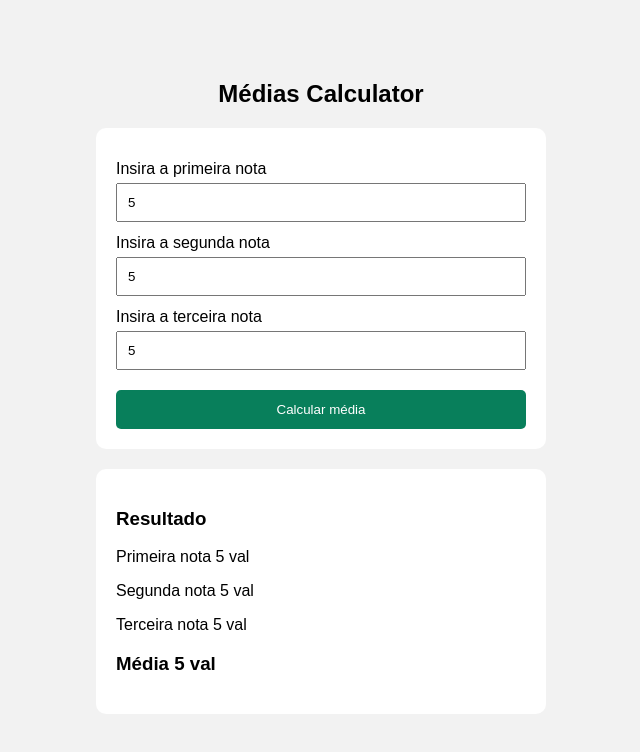
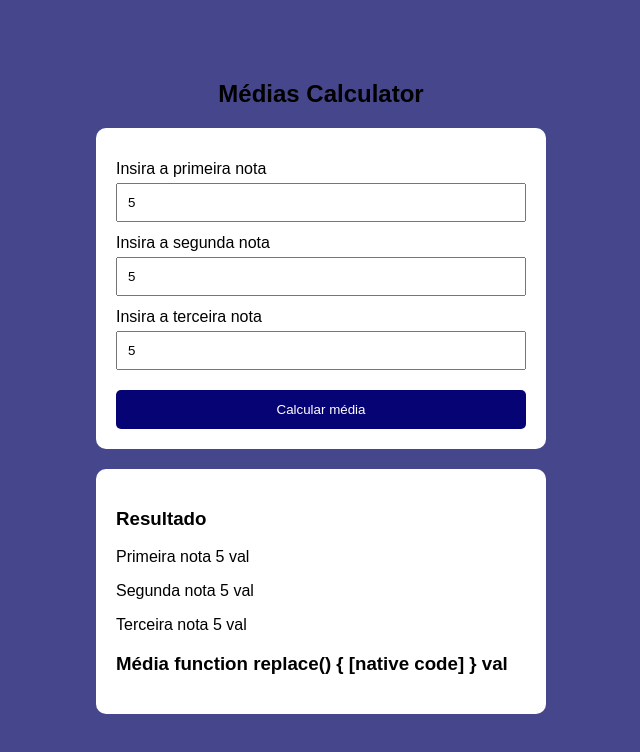
Before and after one commit to nsemojoao/mediaprojeto, a plain HTML site: page index.html in a window 1280 px wide. Both pictures are taken after typing "5", "5", "5" into the empty fields and a click on the button "Calcular média". Shown: the whole page, without its empty margins (319-959 px from the left). Drawn offline with Linux system fonts and the light colour scheme.

Commit message:
mostar média com duas casas decimalis

```diff
--- a/index.html
+++ b/index.html
@@ -1,3 +1,4 @@
+
 <!DOCTYPE html>
 <html lang="pt">
 <head>
@@ -11,7 +12,7 @@
             max-width: 450px;
             margin: 40px auto;
             padding: 20px;
-            background: #f2f2f2;
+            background: rgba(7, 7, 102, 0.747);
         }
 
         form, .resultado {
@@ -36,7 +37,7 @@
             margin-top: 20px;
             padding: 12px;
             width: 100%;
-            background: #087f5b;
+            background: #060475;
             color: white;
             border: none;
             border-radius: 5px;
--- a/media.js
+++ b/media.js
@@ -22,7 +22,7 @@ formulario.addEventListener("submit", function(event) {
         "Terceira nota " + nota3 + " val";
 
     document.getElementById("mediaResultado").textContent =
-        "Média " + media + " val";
+        "Média " + media.toFixed(2).replace + " val";
 
     document.getElementById("resultado").hidden = false;
 })
```
